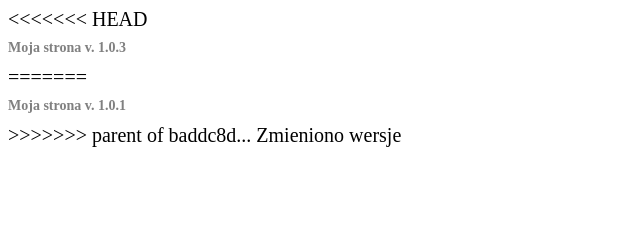
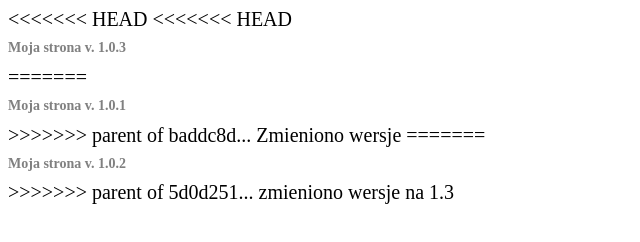
Before and after one commit to Anaxil/test, a plain HTML site: page index.html in a window 1280 px wide. Shown: the whole page, without its empty margins (0-640 px from the left). Drawn offline with Linux system fonts and the light colour scheme.

Commit message:
Revert "zmieniono wersje na 1.3"
This reverts commit 5d0d25173458c7a73a6bd4f87d5873c9f56a5715.

```diff
--- a/index.html
+++ b/index.html
@@ -7,10 +7,14 @@
     </head>
 <body>
 <<<<<<< HEAD
+<<<<<<< HEAD
     <h1>Moja strona v. 1.0.3</h1>
     <script src="js/scripts.js"></script>
 =======
     <h1>Moja strona v. 1.0.1</h1>
 >>>>>>> parent of baddc8d... Zmieniono wersje
+=======
+    <h1>Moja strona v. 1.0.2</h1>
+>>>>>>> parent of 5d0d251... zmieniono wersje na 1.3
 </body>
 </html>
```
